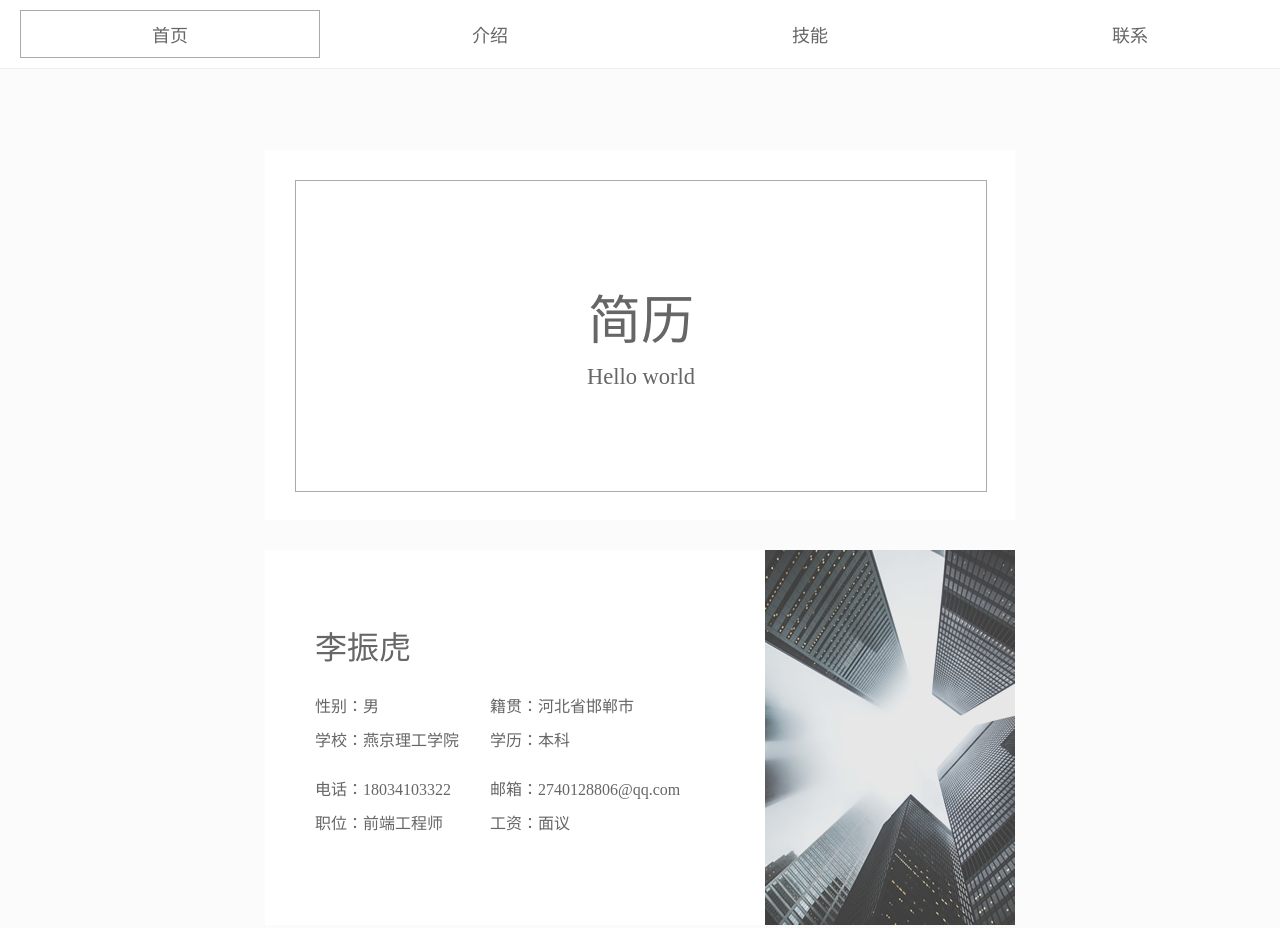
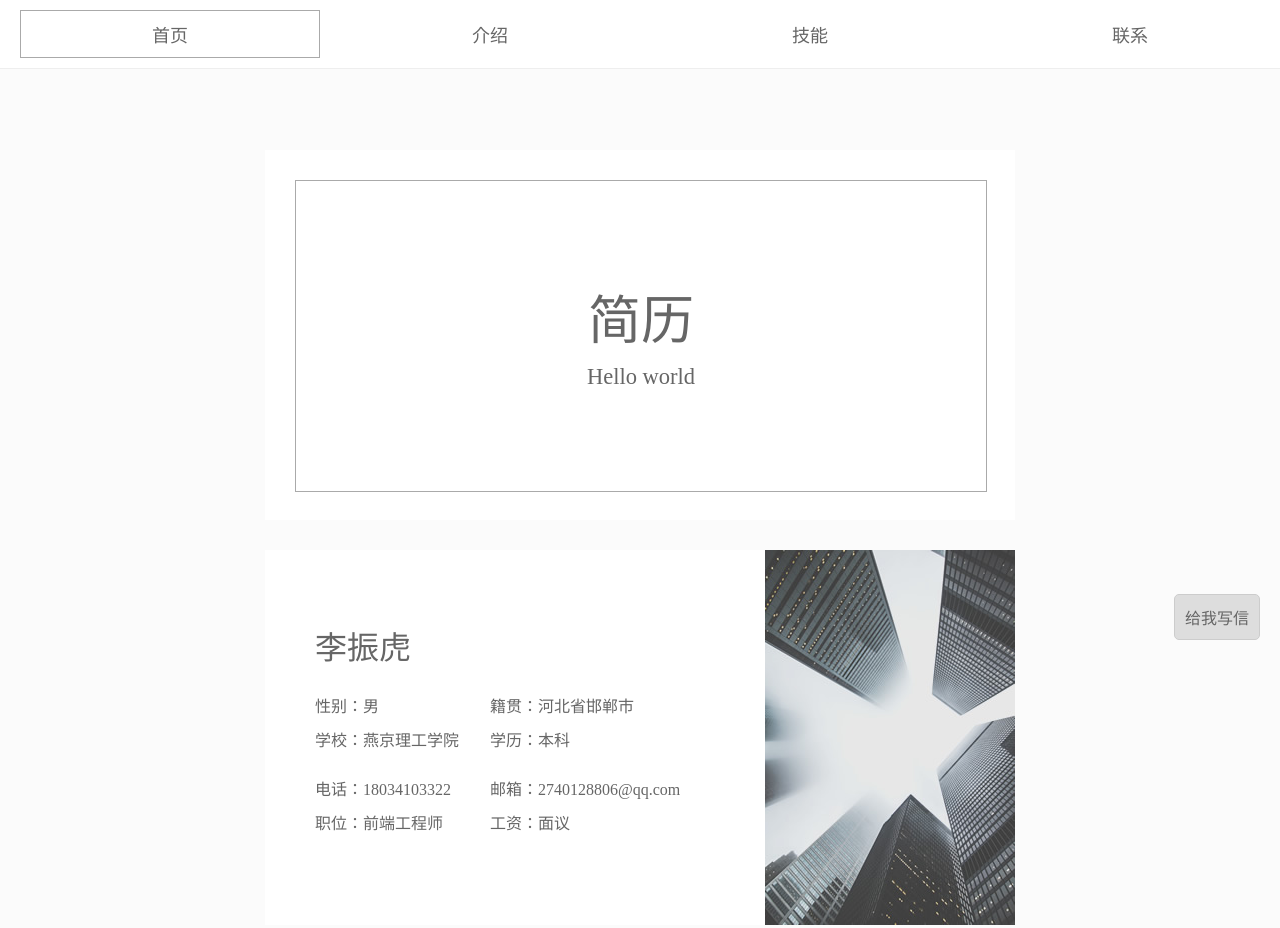
Before and after one commit to lzh2740128806/MyPage, a plain HTML site: page index.html in a window 1280 px wide. Shown: the top 928 px of the page. Drawn offline with nearby package versions, Linux system fonts and the light colour scheme.

Commit message:
Update index.html

```diff
--- a/index.html
+++ b/index.html
@@ -5,6 +5,18 @@
     <title>我的简历</title>
     <link rel="icon" type="image/x-icon" href="https://assets-cdn.github.com/favicon.ico">
     <link rel="stylesheet" href="css/index.css">
+    <style>
+        #message{
+			padding: 10px;
+            display:block;
+            position:fixed;
+            right:20px;
+            bottom:20%;
+            border:1px solid #ccc;
+            background:#ddd;
+            border-radius: 5px;
+        }
+    </style>
     <script src="js/jquery.min.js"></script>
     <script src="js/index.js"></script>
 </head>
@@ -137,6 +149,8 @@
         </div>
     </div>
 </div>
+
+<a id="message" target="_blank" href="http://mail.qq.com/cgi-bin/qm_share?t=qm_mailme&email=DD47ODw9PjQ0PDpMfX0ib2Nh" style="text-decoration:none;">给我写信</a>
 <script>
     (function (win,doc){
         function change()
```
